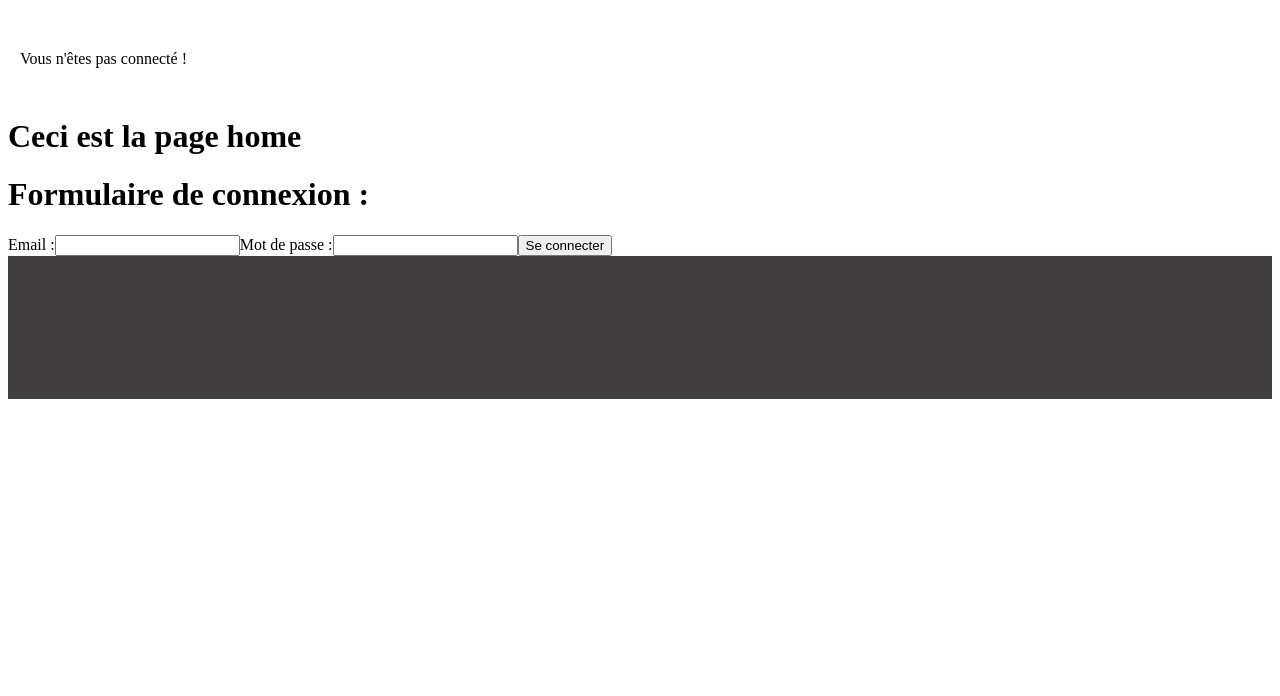
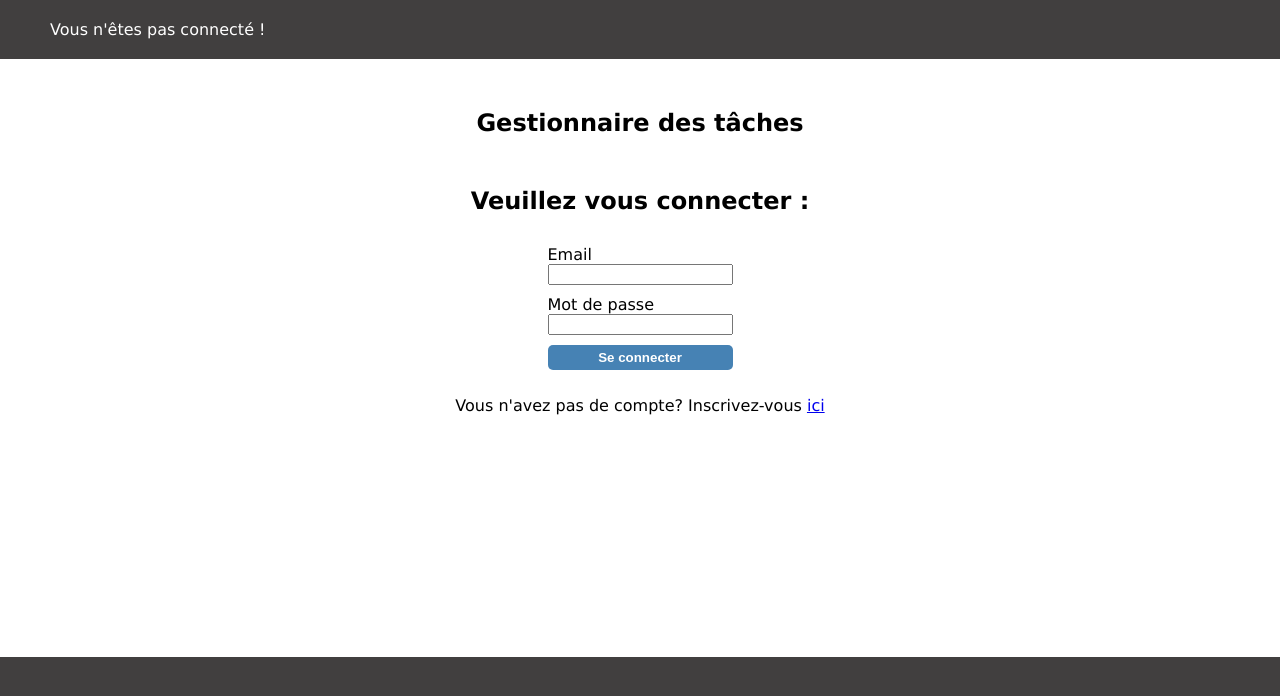
Before and after one commit to Honegawa/Gestionnaire-Taches, a React (Vite) app: page / in a window 1280 px wide. Shown: the top 696 px of the page. Built offline with nearby package versions, Linux system fonts and the light colour scheme.

Commit message:
Added styles

```diff
--- a/src/components/Header/Header.tsx
+++ b/src/components/Header/Header.tsx
@@ -17,16 +17,13 @@ const Header = () => {
 
   return (
     <header className="header">
-      <nav className="header__links">
       {user ? (
         <>
-            Bienvenue !
-            <button onClick={handleDisconnect}>Se Deconnecter</button>
+          Bienvenue sur votre gestionnaire de tâches !<button onClick={handleDisconnect}>Se Deconnecter</button>
         </>
       ) : (
         <>Vous n'êtes pas connecté !</>
       )}
-      </nav>
     </header>
   );
 };
--- a/src/components/Header/style.css
+++ b/src/components/Header/style.css
@@ -1,39 +1,10 @@
 .header {
-    max-width: 1240px;
     width: 100%;
-    margin: 50px auto;
+    padding: 20px 50px;
     display: flex;
     justify-content: space-between;
     align-items: center;
-
-    &__links {
-        display: flex;
-        gap: 50px;
-
-        a {
-            color: #e0a123;
-            font-family: Montserrat;
-            font-size: 24px;
-            text-decoration: none;
-
-            &:hover,
-            &.active {
-                text-decoration: underline;
-            }
-        }
-    }
-
-    @media screen and (max-width: 700px) {
-        // flex-direction: column;
-        padding: 0 20px;
-        gap: 20px;
-        box-sizing: border-box;
-
-        &__links {
-            a {
-                font-size: 12px;
-                text-transform: uppercase;
-            }
-        }
-    }
+    background-color: rgb(65, 63, 63);
+    color: white;
+    box-sizing: border-box;
 }
--- a/src/components/SignIn/SignIn.tsx
+++ b/src/components/SignIn/SignIn.tsx
@@ -1,42 +1,58 @@
-import { useContext, useState } from 'react';
-import { AuthContext } from '../../utils/context/AuthContext';
-import { User } from './../../interfaces/user.ts';
-import { useNavigate } from 'react-router-dom';
+import "./style.css";
+import { useContext, useState } from "react";
+import { AuthContext } from "../../utils/context/AuthContext";
+import { User, UserContext } from "./../../interfaces/user.ts";
+import { useNavigate } from "react-router-dom";
 
 function SignIn() {
-
-    const [user, setUser] = useState( {} );
-    const { login } = useContext(AuthContext);
+  const [user, setUser] = useState({ email: "", password: "" });
+  const { login } = useContext(AuthContext) as UserContext;
   const navigate = useNavigate();
 
-    const handleChange = (event:React.ChangeEvent<HTMLInputElement>) => {
+  const handleChange = (event: React.ChangeEvent<HTMLInputElement>) => {
     const { name, value } = event.target;
-        setUser( (user: User) => ( { ...user, [name]: value } ))
+    setUser((user: User) => ({ ...user, [name]: value }));
   };
 
-    const handleSubmit = async (event:React.FormEvent<HTMLFormElement>) => {
+  const handleSubmit = async (event: React.FormEvent<HTMLFormElement>) => {
     event.preventDefault();
     const isLogged = await login(user);
 
     console.log(isLogged);
-      if (isLogged == true)
-        navigate('/dashboard');
-      else
-        alert('Vos identifiants sont incorrects !');
-    }
+    if (isLogged == true) navigate("/dashboard");
+    else alert("Vos identifiants sont incorrects !");
+  };
 
   return (
     <>
-      <h1>Formulaire de connexion :</h1>
+      <h2>Veuillez vous connecter :</h2>
       <form onSubmit={handleSubmit}>
-        <label htmlFor="email">Email :</label>
-        <input type="text" name="email" onChange={handleChange} required />
-        <label htmlFor="password">Mot de passe :</label>
-        <input type="password" name="password" onChange={handleChange} required />
+        <div className="loginForm">
+          <div>
+            <label htmlFor="email">Email</label>
+            <input
+              id="email"
+              type="text"
+              name="email"
+              onChange={handleChange}
+              required
+            />
+          </div>
+          <div>
+            <label htmlFor="password">Mot de passe</label>
+            <input
+              id="password"
+              type="password"
+              name="password"
+              onChange={handleChange}
+              required
+            />
+          </div>
           <button>Se connecter</button>
+        </div>
       </form>
     </>
-  )
+  );
 }
 
-export default SignIn
+export default SignIn;
--- /dev/null
+++ b/src/components/SignIn/style.css
@@ -0,0 +1,10 @@
+.loginForm {
+    display: flex;
+    flex-direction: column;
+    gap: 10px;
+
+    div {
+        display: flex;
+        flex-direction: column;
+    }
+}
--- a/src/components/Task/TaskList.css
+++ b/src/components/Task/TaskList.css
@@ -7,6 +7,12 @@
 
     p {
         white-space: pre-line;
+    }
+
+    .actions {
+      display: flex;
+      justify-content: center;
+      gap: 5px;
     }
   }
 
--- a/src/components/Task/TaskList.tsx
+++ b/src/components/Task/TaskList.tsx
@@ -176,8 +176,14 @@ function TaskList() {
                   />
                 </td>
                 <td>
-                  <button onClick={() => handleClickModify(task.id)}>✎</button>
-                  <button onClick={() => handleClickDelete(task.id)}>🗑</button>
+                  <div className="actions">
+                    <button onClick={() => handleClickModify(task.id)}>
+                      ✎
+                    </button>
+                    <button onClick={() => handleClickDelete(task.id)}>
+                      🗑
+                    </button>
+                  </div>
                 </td>
               </tr>
             )
--- /dev/null
+++ b/src/components/Template/Template.css
@@ -0,0 +1,14 @@
+.layout {
+  height: 100vh;
+  display: flex;
+  flex-direction: column;
+
+  section {
+    display: flex;
+    flex-direction: column;
+    align-items: center;
+    flex-grow: 2;
+    gap: 10px;
+    margin: 30px 100px;
+  }
+}
--- a/src/components/Template/Template.tsx
+++ b/src/components/Template/Template.tsx
@@ -1,15 +1,18 @@
+import "./Template.css";
 import { Outlet } from "react-router-dom";
 import Header from "../Header/Header";
 import Footer from "../Footer/Footer";
 
 const Template = () => {
-    return (
-        <>
-            <Header />
-            <Outlet />
-            <Footer />
-        </>
-    );
+  return (
+    <div className="layout">
+      <Header />
+      <section>
+        <Outlet />
+      </section>
+      <Footer />
+    </div>
+  );
 };
 
 export default Template;
--- a/src/index.css
+++ b/src/index.css
@@ -0,0 +1,14 @@
+body {
+  font-family: Verdana, Geneva, Tahoma, sans-serif;
+  margin: 0;
+}
+
+button {
+  padding: 5px 10px;
+  box-sizing: border-box;
+  font-weight: 600;
+  background-color: steelblue;
+  border-radius: 5px;
+  border: none;
+  color: white;
+}
--- a/src/pages/PageHome.tsx
+++ b/src/pages/PageHome.tsx
@@ -1,12 +1,17 @@
+import { Link } from "react-router-dom";
 import SignIn from "../components/SignIn/SignIn";
 
 function PageHome() {
   return (
     <>
-        <h1>Ceci est la page home</h1>
-        <SignIn/>
+      <h1>Gestionnaire des tâches</h1>
+      <SignIn />
+
+      <p>
+        Vous n'avez pas de compte? Inscrivez-vous <Link to="/sign-up">ici</Link>
+      </p>
     </>
-  )
+  );
 }
 
-export default PageHome
+export default PageHome;
--- /dev/null
+++ b/src/pages/PageSignUp.css
@@ -0,0 +1,10 @@
+.signUpForm {
+    display: flex;
+    flex-direction: column;
+    gap: 10px;
+
+    div {
+        display: flex;
+        flex-direction: column;
+    }
+}
--- a/src/pages/PageSignUp.tsx
+++ b/src/pages/PageSignUp.tsx
@@ -1,49 +1,72 @@
-import { useState } from 'react';
-import axios from 'axios';
-import {URL} from '../utils/constants/url.ts';
-import {User} from '../interfaces/user.ts';
+import "./PageSignUp.css";
+import { useState } from "react";
+import axios from "axios";
+import { URL } from "../utils/constants/url.ts";
+import { User } from "../interfaces/user.ts";
+import { Link, useNavigate } from "react-router-dom";
 
 function PageSignUp() {
+  const [user, setUser] = useState({
+    email: "",
+    password: "",
+  });
+  const navigate = useNavigate();
 
-    const [user, setUser] = useState(
-        {
-            email: '',
-            password: '',
-        }
-    )
-
-    const handleChange = (event:React.ChangeEvent<HTMLInputElement>) => { // Si plusieurs type mettre un |
-
+  const handleChange = (event: React.ChangeEvent<HTMLInputElement>) => {
     const { name, value } = event.target;
-        setUser( (user: User) => ( { ...user, [name]: value } ) );
+    setUser((user: User) => ({ ...user, [name]: value }));
   };
 
-    const handleSubmit = async (event:React.FormEvent<HTMLFormElement>) => { // React.FormEvent
+  const handleSubmit = async (event: React.FormEvent<HTMLFormElement>) => {
     event.preventDefault();
 
     try {
-            const response = await axios.post(URL.USER_SIGN_UP, user)
+      const response = await axios.post(URL.USER_SIGN_UP, user);
+      const { status } = response;
+
+      if (status === 201) {
+        navigate("/");
+      }
       console.log(response);
     } catch (error) {
       console.log(error);
     }
-    }
+  };
 
   return (
     <>
-            <h1>Page Ajout Utilisateur</h1>
+      <h1>Inscription</h1>
 
       <form onSubmit={handleSubmit}>
-                <label htmlFor="email">Nom :</label>
-                <input name="email" type="text" onChange={handleChange} />
+        <div className="signUpForm">
+          <div>
+            <label htmlFor="email">Email</label>
+            <input
+              id="email"
+              name="email"
+              type="text"
+              onChange={handleChange}
+            />
+          </div>
 
-                <label htmlFor="password">Mot de passe :</label>
-                <input name="password" type="password" onChange={handleChange} />
+          <div>
+            <label htmlFor="password">Mot de passe</label>
+            <input
+              id="password"
+              name="password"
+              type="password"
+              onChange={handleChange}
+            />
+          </div>
+          <button>S'Inscrire</button>
+        </div>
+      </form>
 
-                <button>S'Inscrire</button>
-            </form>
+      <Link to="/">
+        <button>Retour à l'accueil</button>
+      </Link>
     </>
   );
 }
 
-export default PageSignUp
+export default PageSignUp;
```
Lines whose indentation alone changed are shown as unchanged.
